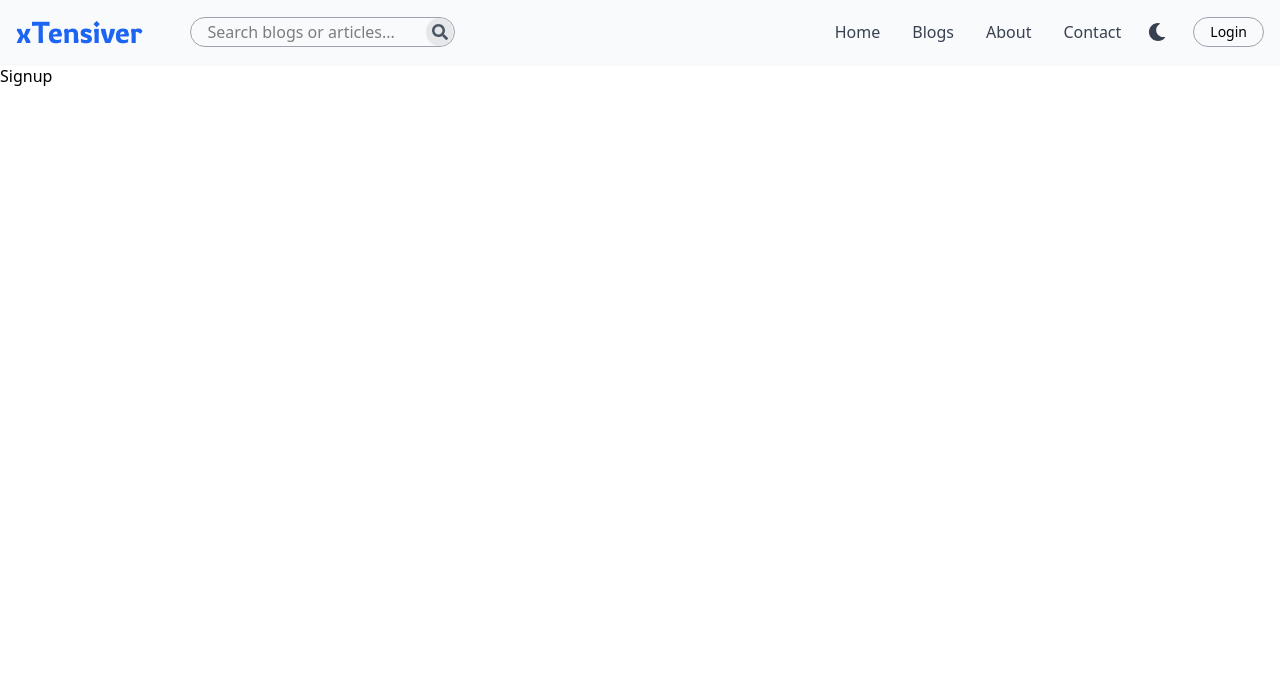
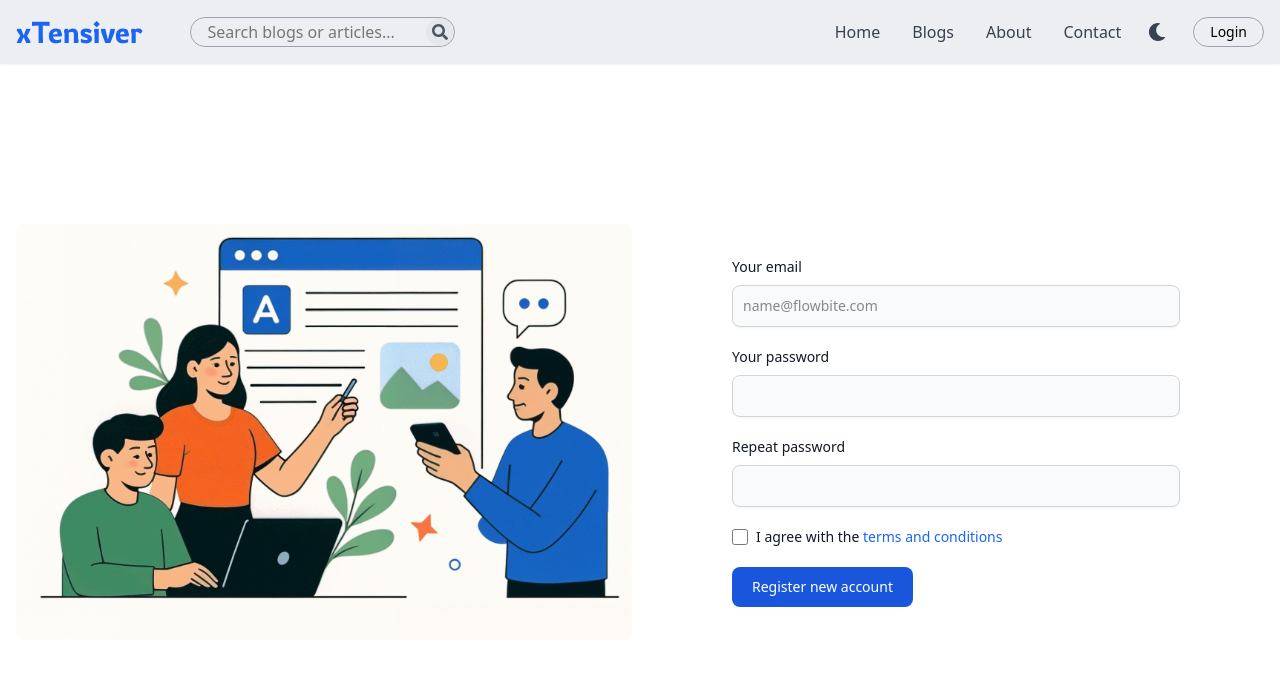
Before and after one commit to mdrakibur179/xtensiver, a React (Vite) app in the folder client/: page /sign-up in a window 1280 px wide. Shown: the top 674 px of the page. Built offline with nearby package versions, Linux system fonts and the light colour scheme.

Commit message:
added sign-up page but needs modification

```diff
--- a/client/src/components/Header.jsx
+++ b/client/src/components/Header.jsx
@@ -93,8 +93,8 @@ const Header = () => {
 
   return (
     <header
-      className={`fixed top-0 backdrop-blur-sm dark:bg-gray-950 left-0 right-0 z-50 transition-all duration-300 ${
-        scrolled ? "shadow-sm bg-gray-50" : "bg-gray-50 shadow-xs"
+      className={`fixed top-0 backdrop-blur-sm dark:bg-gray-950/70 left-0 right-0 z-50 transition-all duration-300 ${
+        scrolled ? "shadow-sm bg-gray-100/50" : "bg-gray-200/70 shadow-xs"
       }`}
     >
       <div
@@ -161,7 +161,7 @@ const Header = () => {
 
                 {/* Login Button */}
                 <Link
-                  to="/sign-in"
+                  to="/sign-up"
                   className="hidden md:block border text-sm px-4 py-1 rounded-full transition border-gray-400 text-black dark:text-white hover:bg-gray-200 dark:hover:bg-gray-800"
                 >
                   Login
@@ -193,7 +193,7 @@ const Header = () => {
                 animate="visible"
                 exit="hidden"
                 variants={mobileMenuVariants}
-                className={`fixed md:hidden inset-0 pt-20 left-22 top-0 bottom-0 min-h-screen z-40 bg-teal-100/40 dark:bg-gray-950/60 backdrop-blur-md p-6 overflow-y-auto`}
+                className={`fixed md:hidden inset-0 pt-20 left-22 top-0 bottom-0 min-h-screen z-40 bg-gray-200/90 dark:bg-gray-950/60 backdrop-blur-lg p-6 overflow-y-auto`}
               >
                 {/* Menu Links */}
                 <nav className="flex flex-col space-y-4">
@@ -216,7 +216,7 @@ const Header = () => {
                 {/* Signin Button */}
                 <div className="mt-4">
                   <Link
-                    to="/sign-in"
+                    to="/sign-up"
                     onClick={() => setMobileMenuOpen(false)}
                     className="block w-full text-center border px-4 py-2 rounded-full bg-blue-500 font-semibold border-teal-500 dark:border-teal-500 text-white dark:text-gray-100 hover:bg-blue-600 dark:hover:bg-blue-700 transition"
                   >
--- a/client/src/pages/Signup.jsx
+++ b/client/src/pages/Signup.jsx
@@ -1,7 +1,92 @@
+import illustration from "../assets/sign-up_page.jpg";
+
 const Signup = () => {
   return (
-    <div className="min-h-[100rem] dark:bg-teal-950 pt-16 text-black transition-all ease-in-out duration-300 dark:text-white">
-      Signup
+    <div className="min-h-screen grid place-content-center dark:bg-teal-950 pt-16 text-black transition-all ease-in-out duration-300 dark:text-white">
+      <div className="grid gap-4 grid-cols-1 lg:grid-cols-2 container p-4 mx-auto h-[100%] place-content-center">
+        <img
+          className="rounded-[8px] order-2 lg:order-1 mx-auto max-w-sm md:max-w-md lg:max-w-full"
+          src={illustration}
+          alt="illustration"
+        />
+
+        <div className="flex h-[100%] items-center order-1 lg:order-2">
+          <form className="min-w-md mx-auto">
+            <div className="mb-5">
+              <label
+                for="email"
+                className="block mb-2 text-sm font-medium text-gray-900 dark:text-white"
+              >
+                Your email
+              </label>
+              <input
+                type="email"
+                id="email"
+                className="shadow-xs bg-gray-50 border border-gray-300 text-gray-900 text-sm rounded-lg focus:ring-blue-500 focus:border-blue-500 block w-full p-2.5 dark:bg-gray-700 dark:border-gray-600 dark:placeholder-gray-400 dark:text-white dark:focus:ring-blue-500 dark:focus:border-blue-500 dark:shadow-xs-light"
+                placeholder="name@flowbite.com"
+                required
+              />
+            </div>
+            <div className="mb-5">
+              <label
+                for="password"
+                className="block mb-2 text-sm font-medium text-gray-900 dark:text-white"
+              >
+                Your password
+              </label>
+              <input
+                type="password"
+                id="password"
+                className="shadow-xs bg-gray-50 border border-gray-300 text-gray-900 text-sm rounded-lg focus:ring-blue-500 focus:border-blue-500 block w-full p-2.5 dark:bg-gray-700 dark:border-gray-600 dark:placeholder-gray-400 dark:text-white dark:focus:ring-blue-500 dark:focus:border-blue-500 dark:shadow-xs-light"
+                required
+              />
+            </div>
+            <div className="mb-5">
+              <label
+                for="repeat-password"
+                className="block mb-2 text-sm font-medium text-gray-900 dark:text-white"
+              >
+                Repeat password
+              </label>
+              <input
+                type="password"
+                id="repeat-password"
+                className="shadow-xs bg-gray-50 border border-gray-300 text-gray-900 text-sm rounded-lg focus:ring-blue-500 focus:border-blue-500 block w-full p-2.5 dark:bg-gray-700 dark:border-gray-600 dark:placeholder-gray-400 dark:text-white dark:focus:ring-blue-500 dark:focus:border-blue-500 dark:shadow-xs-light"
+                required
+              />
+            </div>
+            <div className="flex items-start mb-5">
+              <div className="flex items-center h-5">
+                <input
+                  id="terms"
+                  type="checkbox"
+                  value=""
+                  className="w-4 h-4 border border-gray-300 rounded-sm bg-gray-50 focus:ring-3 focus:ring-blue-300 dark:bg-gray-700 dark:border-gray-600 dark:focus:ring-blue-600 dark:ring-offset-gray-800 dark:focus:ring-offset-gray-800"
+                  required
+                />
+              </div>
+              <label
+                for="terms"
+                className="ms-2 text-sm font-medium text-gray-900 dark:text-gray-300"
+              >
+                I agree with the{" "}
+                <a
+                  href="#"
+                  className="text-blue-600 hover:underline dark:text-blue-500"
+                >
+                  terms and conditions
+                </a>
+              </label>
+            </div>
+            <button
+              type="submit"
+              className="text-white bg-blue-700 hover:bg-blue-800 focus:ring-4 focus:outline-none focus:ring-blue-300 font-medium rounded-lg text-sm px-5 py-2.5 text-center dark:bg-blue-600 dark:hover:bg-blue-700 dark:focus:ring-blue-800"
+            >
+              Register new account
+            </button>
+          </form>
+        </div>
+      </div>
     </div>
   );
 };
```
Also changed, not shown: client/src/assets/sign-up_page.jpg (added).
